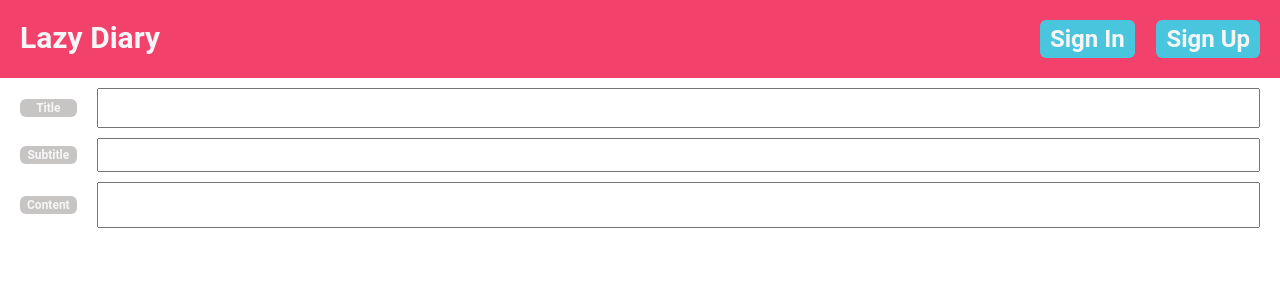
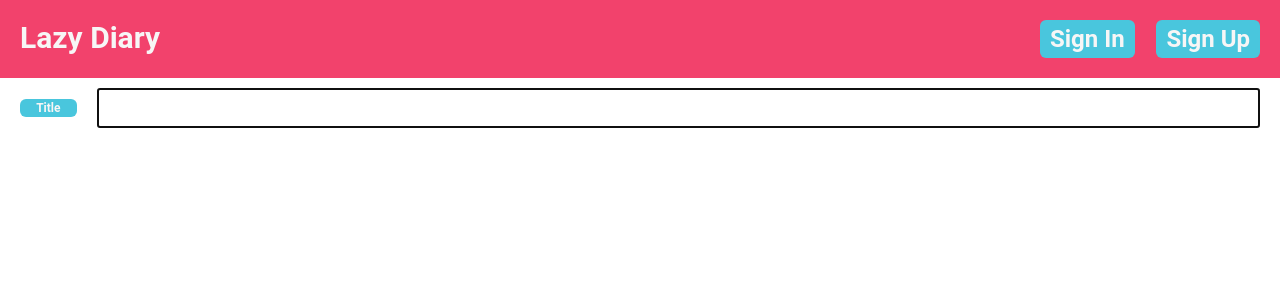
Before and after one commit to hayate4th/lazy-diary, a React app: page / in a window 1280 px wide. Shown: the top 300 px of the page. Built offline with nearby package versions, Linux system fonts and the light colour scheme.

Commit message:
Add a new row to writer when enter key is pressed

```diff
--- a/src/App.tsx
+++ b/src/App.tsx
@@ -1,7 +1,7 @@
 import React from "react";
 
 import AppHeader from "./components/AppHeader";
-import TemplateWriter from "./components/TemplateWriter";
+import TemplateWriter from "./containers/TemplateWriter";
 
 const App: React.FC = () => {
   return (
--- a/src/components/TemplateRow/index.tsx
+++ b/src/components/TemplateRow/index.tsx
@@ -6,7 +6,9 @@ interface Props {
   text: string;
   type: "TITLE" | "SUBTITLE" | "CONTENT";
   isFocused: boolean;
-  setIsFocused: React.Dispatch<React.SetStateAction<boolean>>;
+  inputRef: React.RefObject<HTMLInputElement>;
+  onKeyDownHandler: (key: string) => void;
+  setFocusedRowName: React.Dispatch<React.SetStateAction<string>>;
 }
 
 const TemplateRow: React.FC<Props> = ({
@@ -14,15 +16,24 @@ const TemplateRow: React.FC<Props> = ({
   text,
   type,
   isFocused,
-  setIsFocused
+  inputRef,
+  onKeyDownHandler,
+  setFocusedRowName
 }) => {
   return (
-    <Row onFocus={() => setIsFocused(true)} onBlur={() => setIsFocused(false)}>
+    <Row onFocus={() => setFocusedRowName(name)}>
       <Label htmlFor={name} className={isFocused ? "focused" : ""}>
         {text}
       </Label>
       {(type === "TITLE" || type === "SUBTITLE") && (
-        <Input id={name} name={name} type="text" className={type} />
+        <Input
+          id={name}
+          name={name}
+          type="text"
+          className={type}
+          onKeyDown={event => onKeyDownHandler(event.key)}
+          ref={inputRef}
+        />
       )}
       {type === "CONTENT" && (
         <Textarea id={name} name={name} className={type} />
--- a/src/components/TemplateWriter/index.tsx
+++ b/src/components/TemplateWriter/index.tsx
@@ -1,13 +1,34 @@
 import React from "react";
 import styled from "styled-components";
+
 import TemplateRow from "../../containers/TemplateRow";
+import { RowData } from "../../types/TemplateWriter";
 
-const TemplateWriter: React.FC = () => {
+interface Props {
+  rowList: RowData[];
+  focusedRowName: string;
+  addNewRow: (type: "TITLE" | "SUBTITLE" | "CONTENT") => void;
+  setFocusedRowName: React.Dispatch<React.SetStateAction<string>>;
+}
+
+const TemplateWriter: React.FC<Props> = ({
+  rowList,
+  focusedRowName,
+  addNewRow,
+  setFocusedRowName
+}) => {
   return (
     <Paper>
-      <TemplateRow name="title" type="TITLE" />
-      <TemplateRow name="subtitle" type="SUBTITLE" />
-      <TemplateRow name="content" type="CONTENT" />
+      {rowList.map(row => (
+        <TemplateRow
+          key={row.name}
+          name={row.name}
+          type={row.type}
+          focusedRowName={focusedRowName}
+          addNewRow={addNewRow}
+          setFocusedRowName={setFocusedRowName}
+        />
+      ))}
     </Paper>
   );
 };
--- a/src/containers/TemplateRow/index.tsx
+++ b/src/containers/TemplateRow/index.tsx
@@ -1,10 +1,12 @@
-import React, { useState } from "react";
+import React, { useState, useRef, useEffect } from "react";
 
 import TemplateRowComponent from "../../components/TemplateRow";
+import { RowData } from "../../types/TemplateWriter";
 
-interface Props {
-  name: string;
-  type: "TITLE" | "SUBTITLE" | "CONTENT";
+interface Props extends RowData {
+  focusedRowName: string;
+  addNewRow: (type: "TITLE" | "SUBTITLE" | "CONTENT") => void;
+  setFocusedRowName: React.Dispatch<React.SetStateAction<string>>;
 }
 
 const typeToText = (type: "TITLE" | "SUBTITLE" | "CONTENT"): string => {
@@ -20,16 +22,33 @@ const typeToText = (type: "TITLE" | "SUBTITLE" | "CONTENT"): string => {
   }
 };
 
-const TemplateRow: React.FC<Props> = ({ name, type }) => {
-  const [isFocused, setIsFocused] = useState(false);
+const TemplateRow: React.FC<Props> = ({
+  name,
+  type,
+  focusedRowName,
+  addNewRow,
+  setFocusedRowName
+}) => {
+  const inputRef = useRef<HTMLInputElement>(null);
+
+  useEffect(() => {
+    if (name === focusedRowName) inputRef.current!.focus();
+  }, [focusedRowName, name]);
+
+  const onKeyDownHandler = (key: string) => {
+    if (key !== "Enter") return;
+    addNewRow(type);
+  };
 
   return (
     <TemplateRowComponent
       name={name}
       type={type}
       text={typeToText(type)}
-      isFocused={isFocused}
-      setIsFocused={setIsFocused}
+      isFocused={name === focusedRowName}
+      onKeyDownHandler={onKeyDownHandler}
+      setFocusedRowName={setFocusedRowName}
+      inputRef={inputRef}
     />
   );
 };
--- /dev/null
+++ b/src/containers/TemplateWriter/index.tsx
@@ -0,0 +1,33 @@
+import React, { useState, useEffect } from "react";
+
+import TemplateWriterComponent from "../../components/TemplateWriter";
+import { RowData } from "../../types/TemplateWriter";
+
+const TemplateWriter: React.FC = () => {
+  const [rowList, setRowList] = useState<RowData[]>([
+    { name: "title0", type: "TITLE" }
+  ]);
+  const [focusedRowName, setFocusedRowName] = useState("title0");
+
+  useEffect(() => {
+    setFocusedRowName(rowList[rowList.length - 1].name);
+  }, [rowList]);
+
+  const addNewRow = (type: "TITLE" | "SUBTITLE" | "CONTENT") => {
+    setRowList([
+      ...rowList,
+      { name: `${type.toLowerCase()}${rowList.length}`, type }
+    ]);
+  };
+
+  return (
+    <TemplateWriterComponent
+      rowList={rowList}
+      focusedRowName={focusedRowName}
+      addNewRow={addNewRow}
+      setFocusedRowName={setFocusedRowName}
+    />
+  );
+};
+
+export default TemplateWriter;
--- /dev/null
+++ b/src/types/TemplateWriter/index.ts
@@ -0,0 +1,4 @@
+export interface RowData {
+  name: string;
+  type: "TITLE" | "SUBTITLE" | "CONTENT";
+}
```
